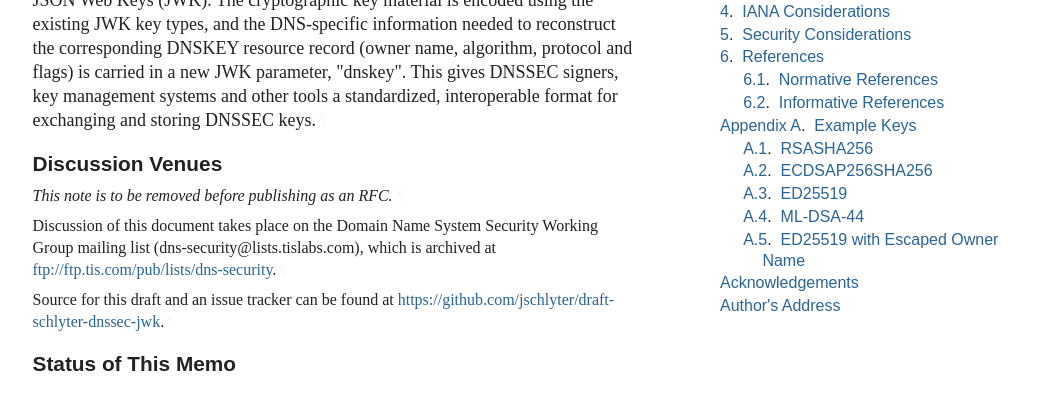
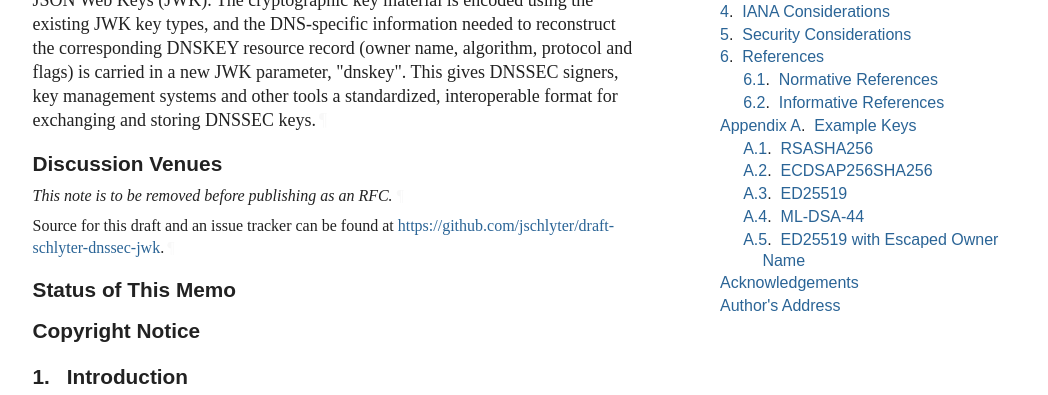
Before and after one commit to jschlyter/draft-schlyter-dnsop-dnssec-jwk, a plain HTML site: page draft-schlyter-dnssec-jwk.html in a window 1280 px wide. Shown: the part 383-778 px from the top of the page, without its empty margins (92-1140 px from the left). Drawn offline with Linux system fonts and the light colour scheme; a web font is replaced by a local one.

Commit message:
Script updating gh-pages from b426545. [ci skip]

```diff
--- a/draft-schlyter-dnssec-jwk.html
+++ b/draft-schlyter-dnssec-jwk.html
@@ -1083,11 +1083,8 @@ svg {
 <a href="#name-discussion-venues" class="section-name selfRef">Discussion Venues</a>
       </h2>
 <p id="section-note.1-1">This note is to be removed before publishing as an RFC.<a href="#section-note.1-1" class="pilcrow">¶</a></p>
-<p id="section-note.1-2">Discussion of this document takes place on the
-    Domain Name System Security Working Group mailing list (dns-security@lists.tislabs.com),
-    which is archived at <span><a href="ftp://ftp.tis.com/pub/lists/dns-security">ftp://ftp.tis.com/pub/lists/dns-security</a></span>.<a href="#section-note.1-2" class="pilcrow">¶</a></p>
-<p id="section-note.1-3">Source for this draft and an issue tracker can be found at
-    <span><a href="https://github.com/jschlyter/draft-schlyter-dnssec-jwk">https://github.com/jschlyter/draft-schlyter-dnssec-jwk</a></span>.<a href="#section-note.1-3" class="pilcrow">¶</a></p>
+<p id="section-note.1-2">Source for this draft and an issue tracker can be found at
+    <span><a href="https://github.com/jschlyter/draft-schlyter-dnssec-jwk">https://github.com/jschlyter/draft-schlyter-dnssec-jwk</a></span>.<a href="#section-note.1-2" class="pilcrow">¶</a></p>
 </section>
 <div id="status-of-memo">
 <section id="section-boilerplate.1">
```
Also changed, not shown: draft-schlyter-dnssec-jwk.txt.
